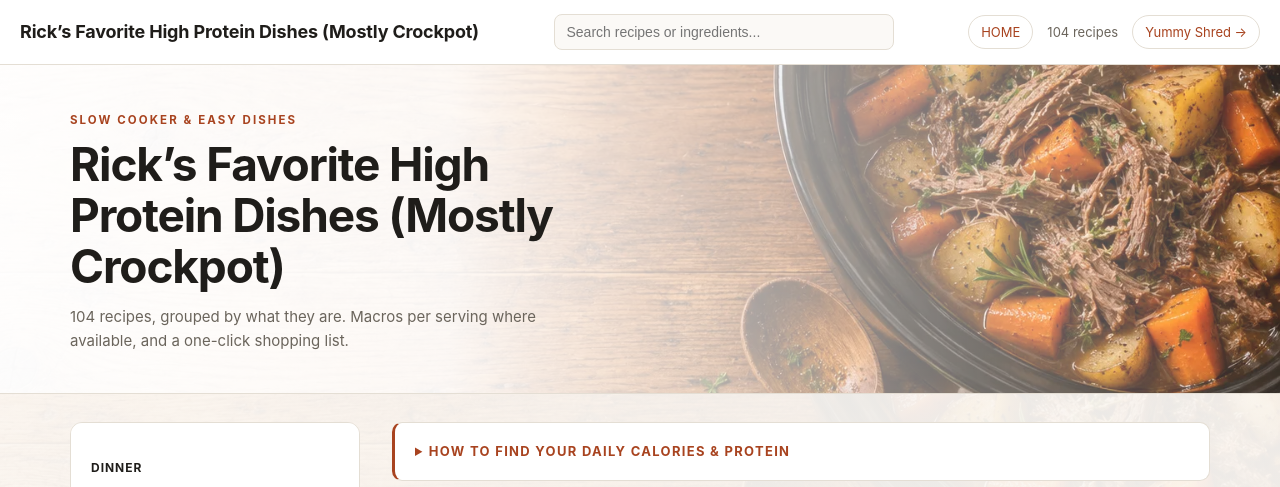
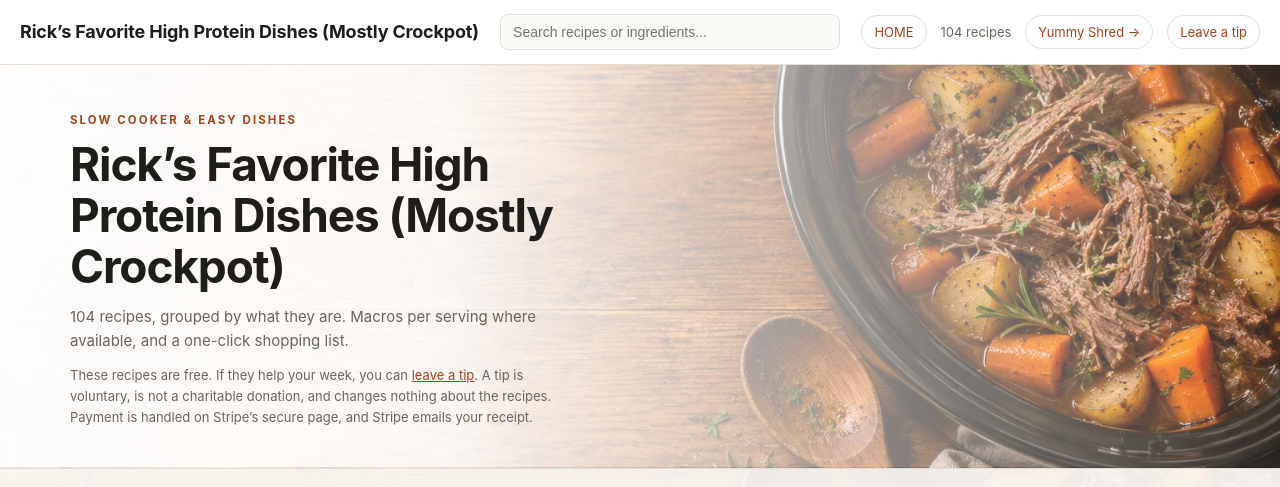
Before and after one commit to rlyost/yost-storage, a plain HTML site: page High_Protein_Crockpot.html in a window 1280 px wide. Shown: the top 487 px of the page. Drawn offline with Linux system fonts and the light colour scheme.

Commit message:
Draft tip jar (link pending)

```diff
--- a/High_Protein_Crockpot.html
+++ b/High_Protein_Crockpot.html
@@ -64,6 +64,8 @@ article.recipe ul li::before{content:"";position:absolute;left:4px;top:11px;widt
 .hero .eyebrow{margin:0 0 10px;font-size:11.5px;text-transform:uppercase;letter-spacing:.18em;color:var(--accent);font-weight:650}
 .hero h1{margin:0;font-size:clamp(28px,4.4vw,46px);line-height:1.1;letter-spacing:-.025em;max-width:16ch}
 .hero .lede{margin:14px 0 0;color:var(--muted);font-size:15px;max-width:52ch}
+.hero .tipnote{margin:12px 0 0;color:var(--muted);font-size:13px;max-width:62ch}
+.hero .tipnote a{color:var(--accent)}
 @media (max-width:860px){.hero-inner{padding:32px 20px 28px}.wrap{grid-template-columns:1fr;gap:16px}nav{position:static;max-height:300px;border:1px solid var(--line);border-radius:10px;padding:10px;background:var(--panel)}}
 @media print{
   header.top,nav,  .wrap{display:block;padding:0}
@@ -96,6 +98,7 @@ article.recipe ul li::before{content:"";position:absolute;left:4px;top:11px;widt
     <a class="backlink" href="#top" aria-label="Home — top of page">HOME</a>
     <span class="count" id="count">104 recipes</span>
     <a class="backlink" href="yummy_shred.html">Yummy Shred &rarr;</a>
+    <a class="backlink" href="TIP_URL" target="_blank" rel="noopener noreferrer">Leave a tip</a>
   </span>
 </header>
 <section class="hero">
@@ -103,6 +106,7 @@ article.recipe ul li::before{content:"";position:absolute;left:4px;top:11px;widt
     <p class="eyebrow">Slow cooker &amp; easy dishes</p>
     <h1>Rick’s Favorite High Protein Dishes (Mostly Crockpot)</h1>
     <p class="lede">104 recipes, grouped by what they are. Macros per serving where available, and a one-click shopping list.</p>
+    <p class="tipnote">These recipes are free. If they help your week, you can <a href="TIP_URL" target="_blank" rel="noopener noreferrer">leave a tip</a>. A tip is voluntary, is not a charitable donation, and changes nothing about the recipes. Payment is handled on Stripe&rsquo;s secure page, and Stripe emails your receipt.</p>
   </div>
 </section>
 <div class="wrap">
```
